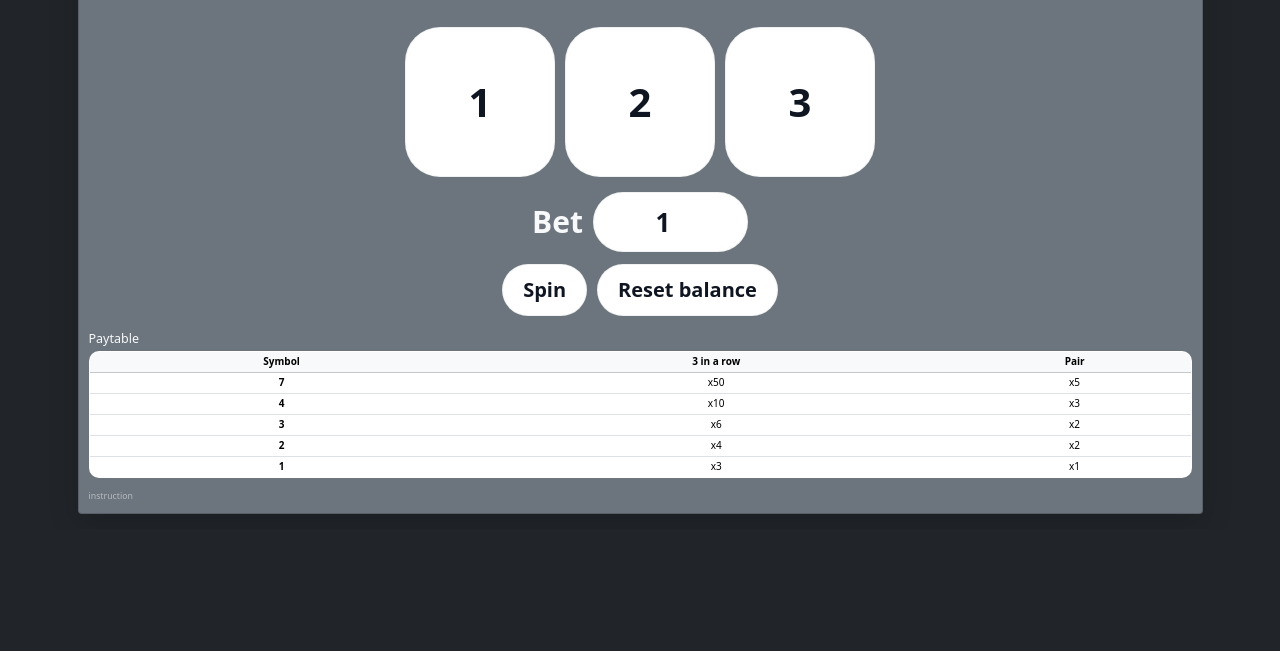
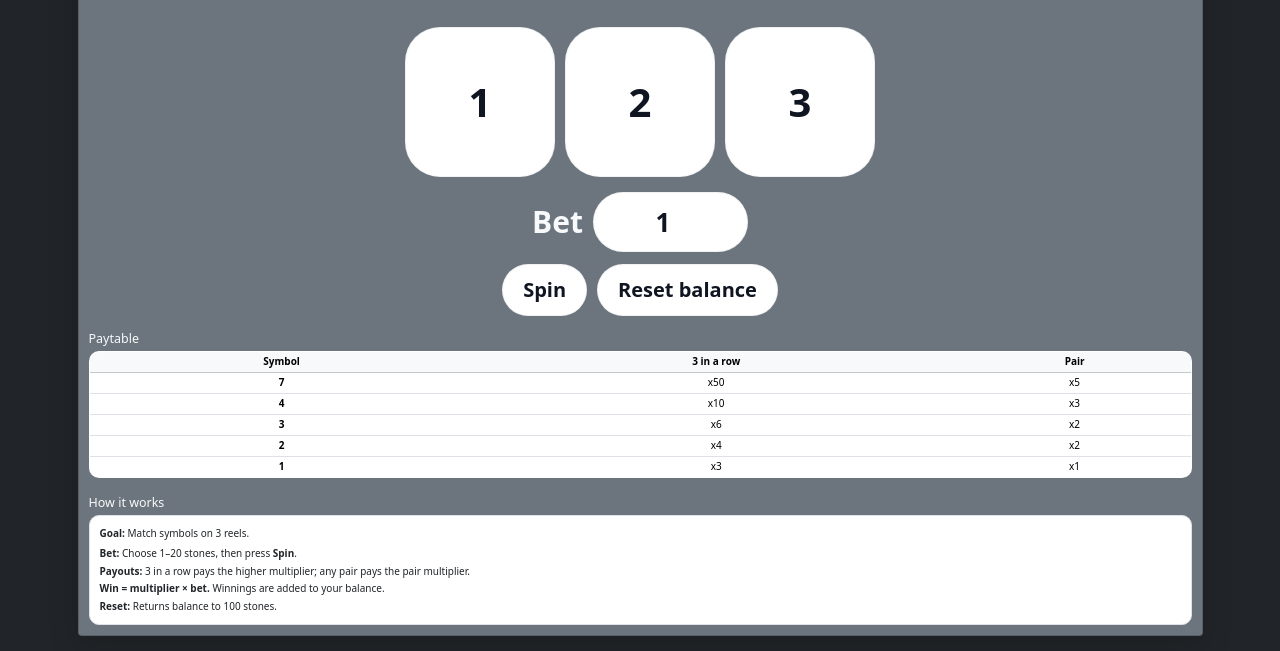
Before and after one commit to EmcioN/LuckyHit, a plain HTML site: page index.html in a window 1280 px wide. Shown: the part 780-1431 px from the top of the page. Before the commit the page ends 1309 px from the top, so only its background shows below. Drawn offline with nearby package versions, Linux system fonts and the light colour scheme.

Commit message:
Add instruction section with style

```diff
--- a/index.html
+++ b/index.html
@@ -78,7 +78,18 @@
                         </table>
                     </div>
                 </section>
-                <div class="mt-3 small text-white-50">instruction</div>
+                <section id="instructions-card" class="mt-4">
+                    <h2 class="h5 mb-2">How it works</h2>
+                    <div class="p-3 bg-white text-dark border rounded-4">
+                        <p class="mb-2"><strong>Goal:</strong> Match symbols on 3 reels.</p>
+                        <p class="mb-1"><strong>Bet:</strong> Choose 1–20 stones, then press <strong>Spin</strong>.</p>
+                        <p class="mb-1"><strong>Payouts:</strong> 3 in a row pays the higher multiplier; any pair pays
+                            the pair multiplier.</p>
+                        <p class="mb-1"><strong>Win = multiplier × bet.</strong> Winnings are added to your
+                            balance.</p>
+                        <p class="mb-0"><strong>Reset:</strong> Returns balance to 100 stones.</p>
+                    </div>
+                </section>
             </div>
         </div>
     </div>
```
